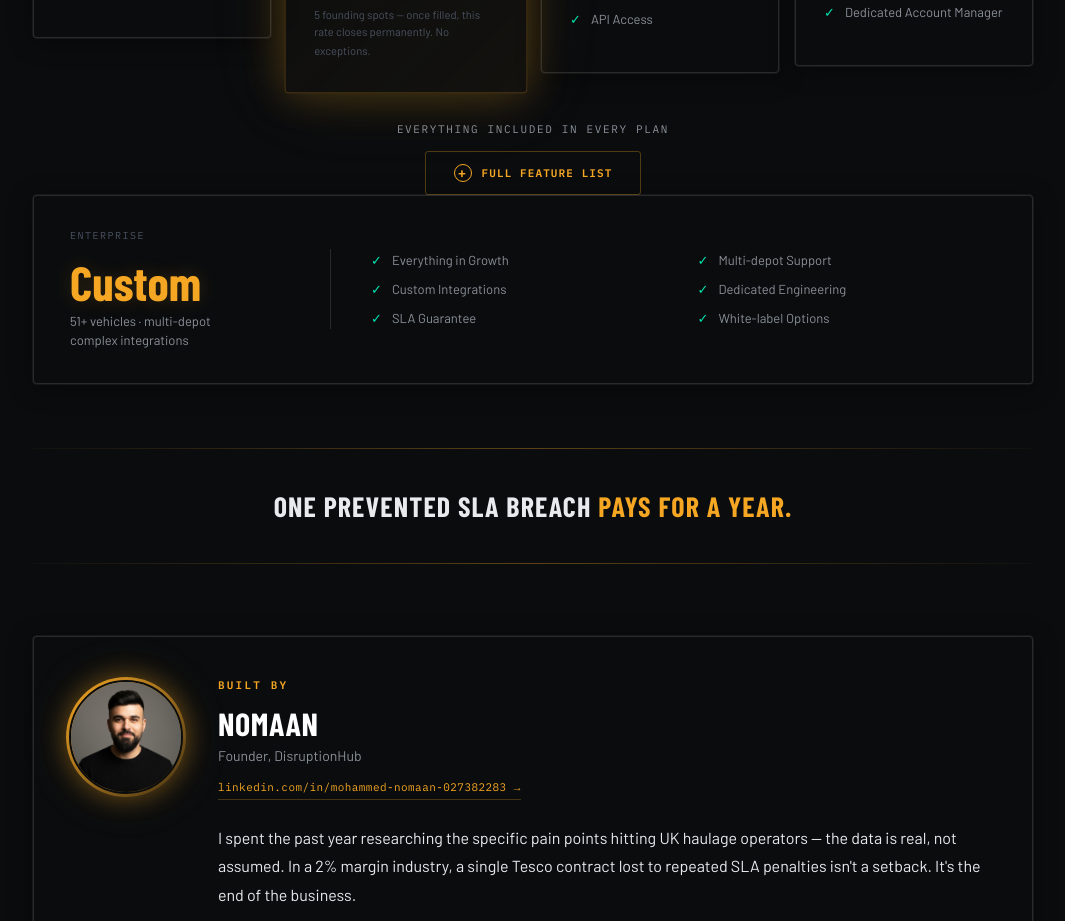
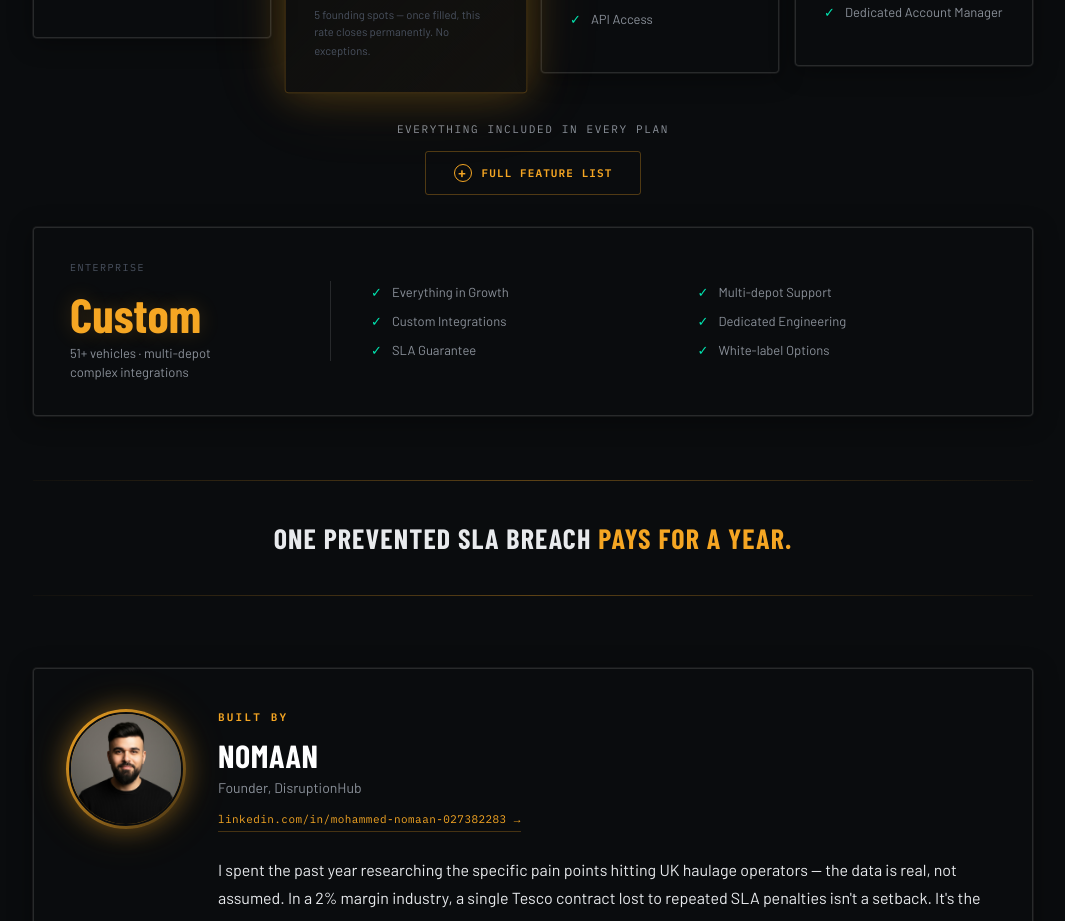
Before and after one commit to waterwellproject8-star/disruption-hub, a Next.js app: page / in a window 1280 px wide. Shown: the part 2440-3361 px from the top of the page, without its empty margins (107-1172 px from the left). Built offline with nearby package versions, Linux system fonts and the light colour scheme; a web font is replaced by a local one.

Commit message:
page.js: add 32px bottom margin to feature button wrapper, 16px top margin to enterprise card — prevents hover overlap

```diff
--- a/app/page.js
+++ b/app/page.js
@@ -902,7 +902,7 @@ export default function HomePage() {
           </motion.div>
           </div>
 
-          <div style={{ textAlign: 'center', margin: '32px 0 0' }}>
+          <div style={{ textAlign: 'center', margin: '32px 0 32px' }}>
             <div style={{ fontFamily: FF.mono, fontSize: 11, color: T.textDim, letterSpacing: '0.15em', textTransform: 'uppercase', marginBottom: 12 }}>Everything included in every plan</div>
             <button className="feat-trigger-btn" onClick={() => setFeatOpen(true)}>
               <span className="feat-trigger-icon">+</span>
@@ -915,7 +915,7 @@ export default function HomePage() {
             background: T.navyCard,
             border: `1px solid ${T.border}`,
             borderRadius: 4, padding: '32px 36px',
-            marginBottom: 48,
+            marginTop: 16, marginBottom: 48,
             display: 'flex', alignItems: 'center', gap: 40, flexWrap: 'wrap',
             transition: 'transform 0.2s',
             boxShadow: '0 0 0 1px rgba(255,255,255,0.06), 0 4px 24px rgba(0,0,0,0.4)',
```
